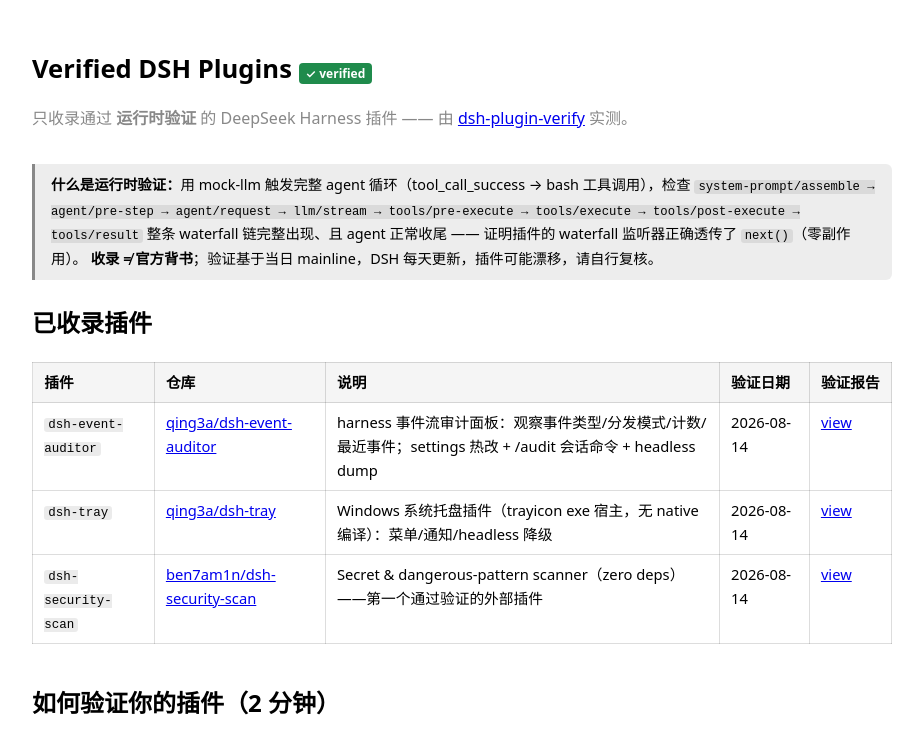
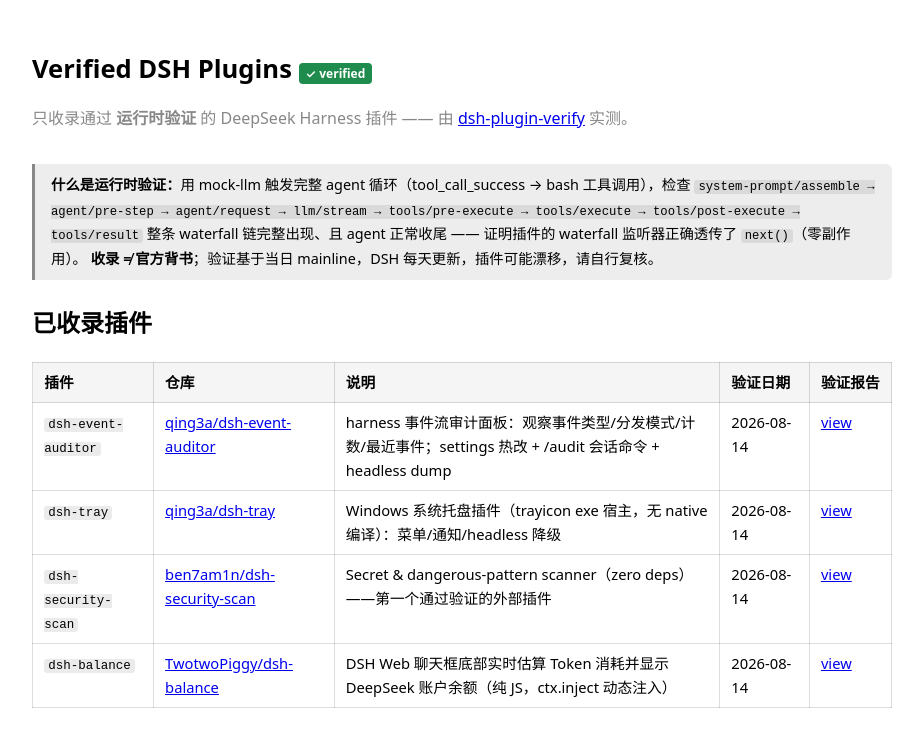
Before and after one commit to qing3a/dsh-plugin-verify, a website: page index.html in a window 1280 px wide. Shown: the top 740 px of the page, without its empty margins (178-1101 px from the left). Drawn offline with Linux system fonts and the light colour scheme.

Commit message:
import index.html (5059 bytes, update)

```diff
--- a/index.html
+++ b/index.html
@@ -57,6 +57,13 @@
   <td>2026-08-14</td>
   <td><a href="reports/security-scan-2026-08-14.json">view</a></td>
 </tr>
+<tr>
+  <td><code>dsh-balance</code></td>
+  <td><a href="https://github.com/TwotwoPiggy/dsh-balance">TwotwoPiggy/dsh-balance</a></td>
+  <td>DSH Web 聊天框底部实时估算 Token 消耗并显示 DeepSeek 账户余额（纯 JS，ctx.inject 动态注入）</td>
+  <td>2026-08-14</td>
+  <td><a href="reports/balance-2026-08-14.json">view</a></td>
+</tr>
 </tbody>
 </table>
 
```
